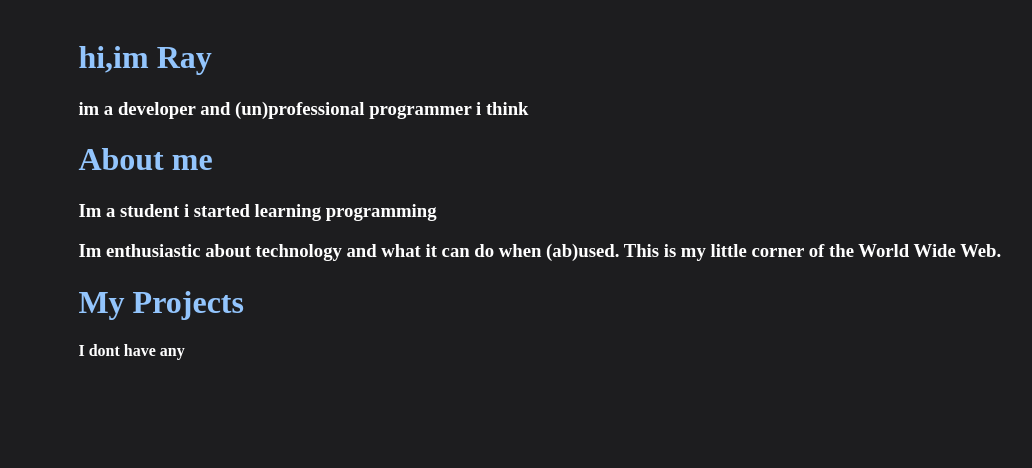
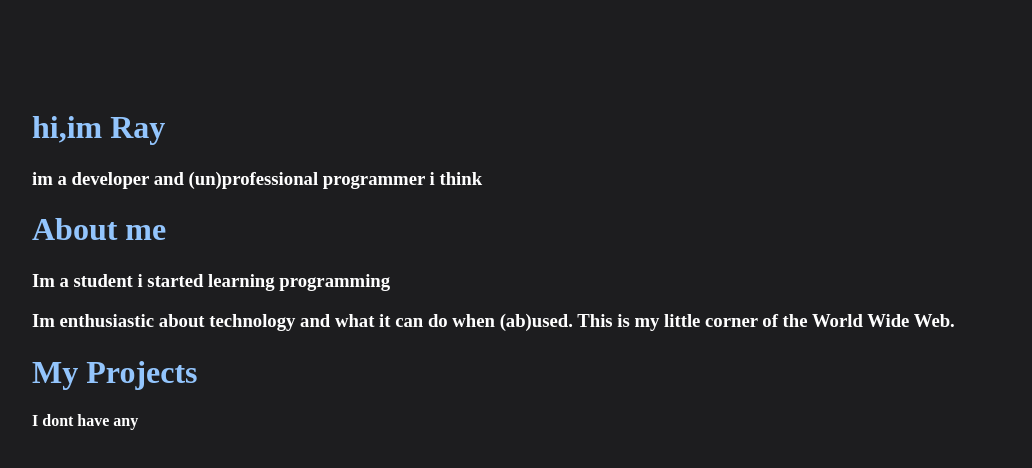
Before and after one commit to wishnish/nishwith, a plain HTML site: page main.html in a window 1280 px wide. Shown: the whole page, without its empty margins (56-1088 px from the left). Drawn offline with Linux system fonts and the light colour scheme.

Commit message:
css change

```diff
--- a/style.css
+++ b/style.css
@@ -13,7 +13,7 @@ body {background-color: #1d1d1f}
 
   .center {
 
-    margin: auto;
+
     width: 80%;
-    padding: 10px;
+    padding: 80px;
   }
```
Also changed, not shown: main.html (renamed from index.html).
